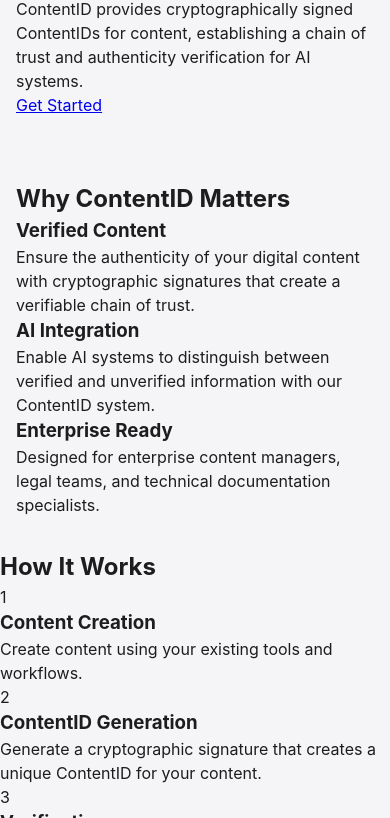
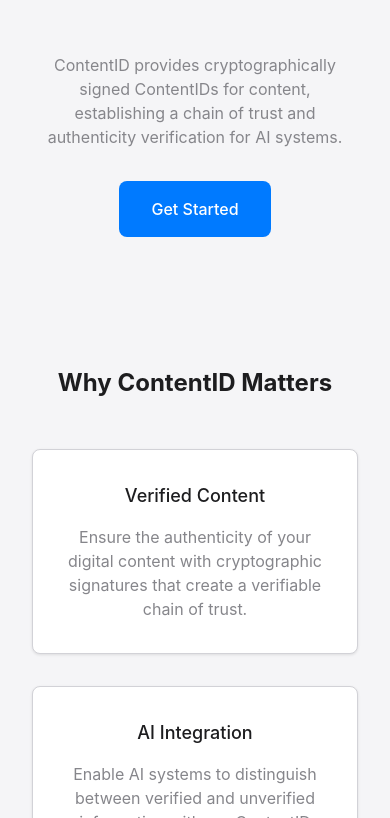
Before and after one commit to ddttom/ContentID, a website with bundled scripts: page src/public/index.html in a window 390 px wide. Shown: the part 135-953 px from the top of the page. Built offline with nearby package versions, Linux system fonts and the light colour scheme.

Commit message:
Add Landing Page Styles and Layout Components
- Implement hero section with responsive design
- Create content sections with grid layout
- Add steps section with numbered steps
- Enhance global content and typography styles
- Improve responsive design for mobile breakpoints

```diff
--- a/src/public/components/footer.html
+++ b/src/public/components/footer.html
@@ -1,11 +1,11 @@
 <footer class="footer">
   <div class="footer-wrapper">
-    <div class="footer-content">
-      <div class="section">
+    <nav class="footer-nav">
+      <div class="nav-group">
         <div class="logo">ContentID</div>
         <p>Trusted Content Verification System</p>
       </div>
-      <div class="section">
+      <div class="nav-group">
         <h4>Quick Links</h4>
         <ul>
           <li><a href="#">Features</a></li>
@@ -13,14 +13,14 @@
           <li><a href="#">Documentation</a></li>
         </ul>
       </div>
-      <div class="section">
+      <div class="nav-group">
         <h4>Legal</h4>
         <ul>
           <li><a href="#">Privacy Policy</a></li>
           <li><a href="#">Terms of Service</a></li>
         </ul>
       </div>
-      <div class="section">
+      <div class="nav-group">
         <h4>Contact</h4>
         <ul>
           <li><a href="#">Support</a></li>
@@ -28,7 +28,7 @@
           <li><a href="#">Partners</a></li>
         </ul>
       </div>
-    </div>
-    <div class="footer-bottom">© 2025 ContentID. All rights reserved.</div>
+    </nav>
+    <div class="footer-copyright">© 2025 ContentID. All rights reserved.</div>
   </div>
 </footer>
--- a/src/public/styles/styles.css
+++ b/src/public/styles/styles.css
@@ -62,7 +62,7 @@
   --container-sm: 640px;
   --container-md: 768px;
   --container-lg: 1024px;
-  --container-xl: 1280px;
+  --container-xl: 1600px;
 
   /* Z-index */
   --z-dropdown: 1000;
@@ -172,6 +172,7 @@
   background: var(--bg-white);
   border-top: 1px solid var(--border-color);
   margin-top: var(--spacing-3xl);
+  width: 100%;
 }
 
 .footer-wrapper {
@@ -180,14 +181,14 @@
   padding: var(--spacing-xl) var(--side-padding);
 }
 
-.footer-content {
+.footer-nav {
   display: grid;
   grid-template-columns: repeat(4, 1fr);
   gap: var(--spacing-xl);
   margin-bottom: var(--spacing-xl);
 }
 
-.footer .section {
+.nav-group {
   display: flex;
   flex-direction: column;
   gap: var(--spacing-md);
@@ -230,7 +231,7 @@
   color: var(--primary);
 }
 
-.footer-bottom {
+.footer-copyright {
   text-align: center;
   color: var(--text-muted);
   font-size: var(--text-sm);
@@ -240,9 +241,16 @@
 
 /* Global layout */
 .content {
+  text-align: center;
   max-width: var(--container-xl);
   margin: 0 auto;
   padding: var(--spacing-xl) var(--side-padding);
+}
+
+.content h2 {
+  font-size: var(--text-2xl);
+  color: var(--text-dark);
+  margin-bottom: var(--spacing-2xl);
 }
 
 /* Editor specific styles */
@@ -412,12 +420,16 @@
     grid-template-columns: 1fr;
   }
 
-  .footer-content {
+  .footer-wrapper {
+    padding: var(--spacing-lg) var(--side-padding);
+  }
+
+  .footer-nav {
     grid-template-columns: repeat(2, 1fr);
     text-align: left;
   }
 
-  .footer .section {
+  .nav-group {
     align-items: flex-start;
   }
 }
@@ -431,7 +443,167 @@
     width: 100%;
   }
 
-  .footer-content {
+  .footer-nav {
     grid-template-columns: 1fr;
   }
 }
+
+/* Hero section */
+.hero {
+  text-align: center;
+  padding: var(--spacing-3xl) var(--side-padding);
+  background: var(--bg-light);
+}
+
+.hero-wrapper {
+  max-width: var(--container-xl);
+  margin: 0 auto;
+}
+
+.hero h1 {
+  font-size: var(--text-2xl);
+  color: var(--text-dark);
+  margin-bottom: var(--spacing-lg);
+}
+
+.hero p {
+  color: var(--text-muted);
+  margin-bottom: var(--spacing-xl);
+  max-width: 600px;
+  margin-left: auto;
+  margin-right: auto;
+}
+
+.hero .cta-btn {
+  display: inline-block;
+  padding: var(--spacing-md) var(--spacing-xl);
+  background: var(--primary);
+  color: var(--text-light);
+  text-decoration: none;
+  border-radius: var(--border-radius);
+  font-weight: var(--font-weight-medium);
+  transition: background-color 0.2s;
+}
+
+.hero .cta-btn:hover {
+  background: var(--primary-dark);
+}
+
+/* Content sections */
+.content-wrapper {
+  max-width: var(--container-xl);
+  margin: 0 auto;
+  padding: var(--spacing-3xl) var(--side-padding);
+}
+
+.content-wrapper h2 {
+  text-align: center;
+  font-size: var(--text-2xl);
+  color: var(--text-dark);
+  margin-bottom: var(--spacing-2xl);
+}
+
+/* Feature grid */
+.grid {
+  display: grid;
+  grid-template-columns: repeat(3, 1fr);
+  gap: var(--spacing-xl);
+}
+
+.item {
+  background: var(--bg-white);
+  padding: var(--spacing-xl);
+  border-radius: var(--border-radius);
+  box-shadow: var(--shadow-sm);
+  border: 1px solid var(--border-color);
+}
+
+.item h3 {
+  font-size: var(--text-lg);
+  font-weight: var(--font-weight-medium);
+  color: var(--text-dark);
+  margin-bottom: var(--spacing-md);
+}
+
+.item p {
+  color: var(--text-muted);
+  margin: 0;
+  line-height: 1.5;
+}
+
+/* Steps section */
+.steps {
+  background: var(--bg-light);
+  padding: var(--spacing-3xl) 0;
+}
+
+.steps-wrapper {
+  max-width: var(--container-xl);
+  margin: 0 auto;
+  padding: 0 var(--side-padding);
+}
+
+.steps h2 {
+  text-align: center;
+  font-size: var(--text-2xl);
+  color: var(--text-dark);
+  margin-bottom: var(--spacing-2xl);
+}
+
+.step-items {
+  display: grid;
+  grid-template-columns: repeat(3, 1fr);
+  gap: var(--spacing-xl);
+}
+
+.step {
+  background: var(--bg-white);
+  padding: var(--spacing-xl);
+  border-radius: var(--border-radius);
+  box-shadow: var(--shadow-sm);
+  border: 1px solid var(--border-color);
+  display: flex;
+  flex-direction: column;
+  align-items: flex-start;
+}
+
+.step .number {
+  width: 2rem;
+  height: 2rem;
+  min-width: 2rem; /* Prevent stretching */
+  background: var(--primary);
+  color: var(--text-light);
+  border-radius: 50%;
+  display: flex;
+  align-items: center;
+  justify-content: center;
+  font-weight: var(--font-weight-bold);
+  margin-bottom: var(--spacing-md);
+  font-size: var(--text-base);
+}
+
+.step h3 {
+  font-size: var(--text-lg);
+  font-weight: var(--font-weight-medium);
+  color: var(--text-dark);
+  margin-bottom: var(--spacing-sm);
+}
+
+.step p {
+  color: var(--text-muted);
+  margin: 0;
+  line-height: 1.5;
+}
+
+@media (max-width: 768px) {
+  .grid,
+  .step-items {
+    grid-template-columns: 1fr;
+  }
+
+  .hero,
+  .content-wrapper,
+  .steps {
+    padding: var(--spacing-xl) var(--spacing-md);
+  }
+}
```
